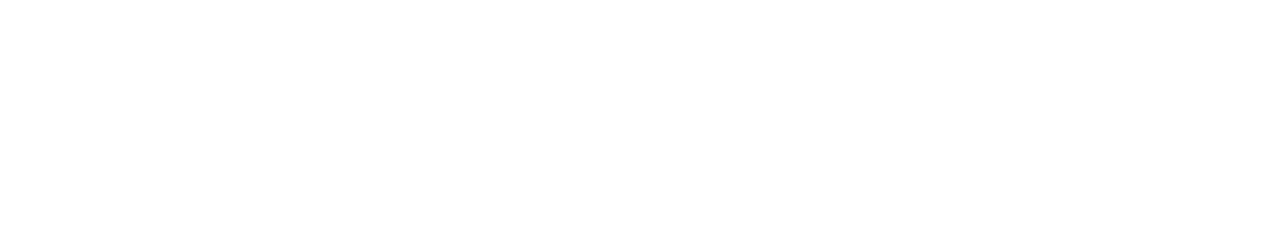
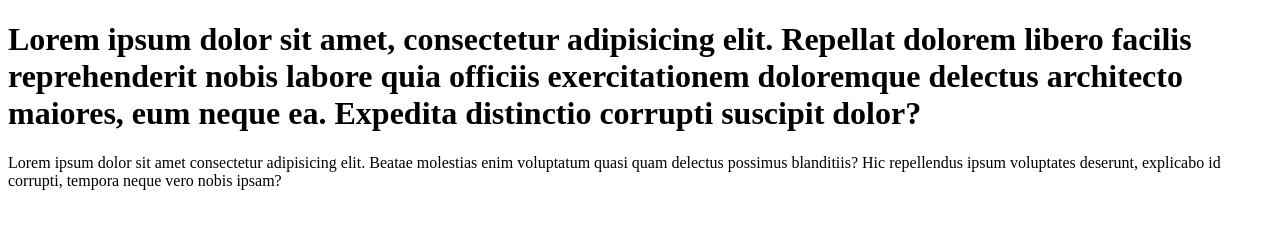
Before and after one commit to Lana-krystie/SIWES, a plain HTML site: page index.html in a window 1280 px wide. Drawn offline with Linux system fonts and the light colour scheme.

Commit message:
I added a paragraph.

```diff
--- a/index.html
+++ b/index.html
@@ -8,6 +8,7 @@
 </head>
 
 <body>
-
+<h1> Lorem ipsum dolor sit amet, consectetur adipisicing elit. Repellat dolorem libero facilis reprehenderit nobis labore quia officiis exercitationem doloremque delectus architecto maiores, eum neque ea. Expedita distinctio corrupti suscipit dolor?</h1>
+<p>Lorem ipsum dolor sit amet consectetur adipisicing elit. Beatae molestias enim voluptatum quasi quam delectus possimus blanditiis? Hic repellendus ipsum voluptates deserunt, explicabo id corrupti, tempora neque vero nobis ipsam?</p>
 </body>
 </html>
```
